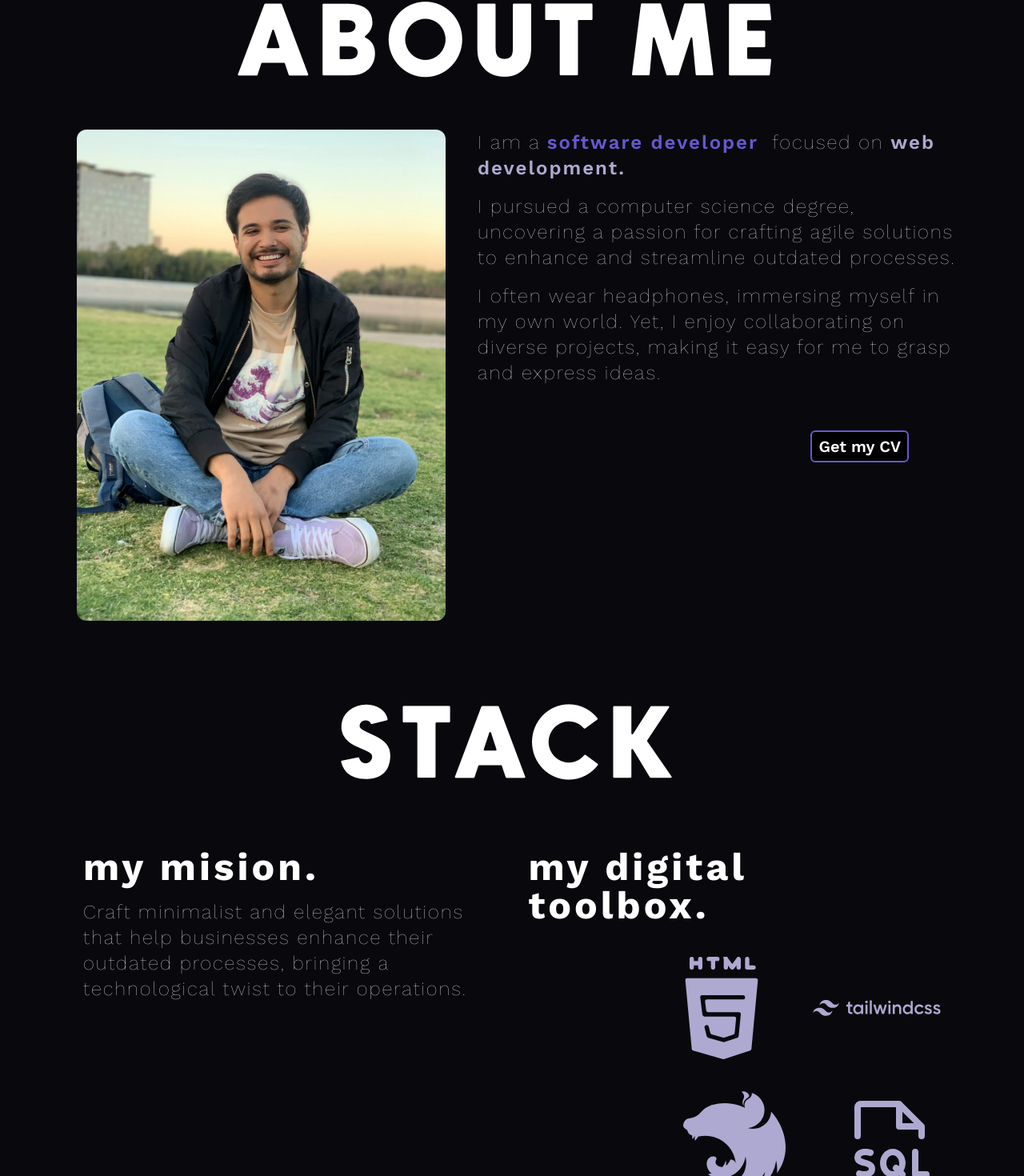
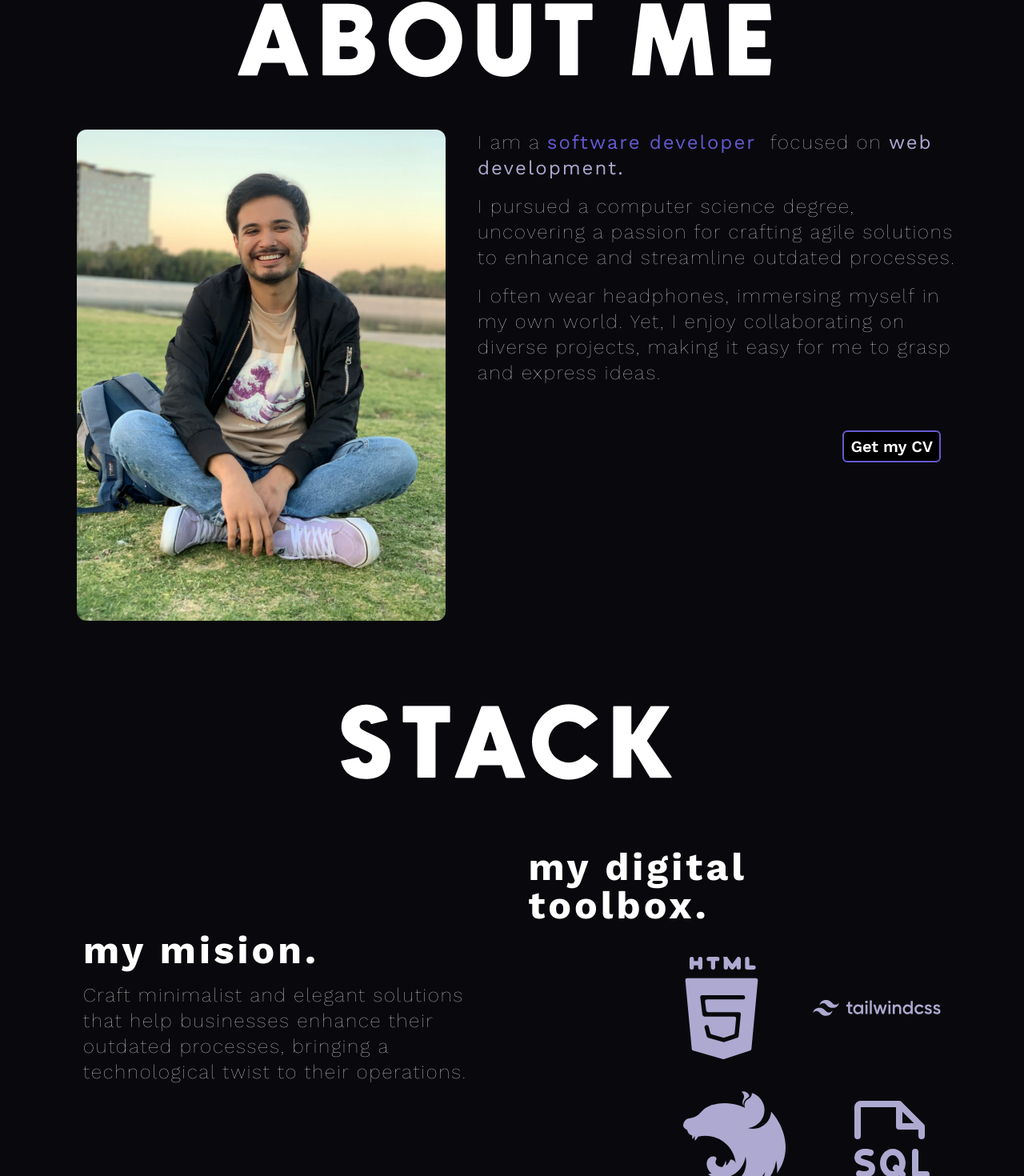
Before and after one commit to Oscar-FV/minimal-portfolio, a React (Vite) app: page / in a window 1280 px wide. Shown: the part 882-2352 px from the top of the page at 80% size. Built offline with nearby package versions, Linux system fonts and the light colour scheme; some icons are missing.

Commit message:
fixewd margins for mobile

```diff
--- a/src/App.tsx
+++ b/src/App.tsx
@@ -9,7 +9,7 @@ function App() {
   return (
     <>
       <NavBar />
-      <Container className="font-newake flex flex-col justify-center items-center">
+      <Container className="font-newake flex flex-col justify-center items-center min-h-screen">
         <Logo />
       </Container>
 
@@ -18,7 +18,7 @@ function App() {
         <AboutMe />
       </Container>
 
-      <Container className="mx-10 lg:mx-16">
+      <Container className="lg:mx-16">
         <Stack />
       </Container>
 
--- a/src/components/AboutMe/AboutMe.tsx
+++ b/src/components/AboutMe/AboutMe.tsx
@@ -13,15 +13,15 @@ const AboutMe = () => {
         alt="A Very Talented web Dev"
       />
 
-      <div id="aboutMe" className="lg:sticky lg:top-0">
+      <div id="aboutMe" className="lg:sticky lg:top-0 w-10/12">
         <div
-          className={`px-14 lg:px-0 w-full lg:sticky space-y-4 lg:transform lg:transition-transform lg:duration-500 ease-in-out font-thin ${
+          className={`w-full lg:sticky space-y-4 lg:transform lg:transition-transform lg:duration-500 ease-in-out font-thin ${
             isNavBarFixed ? "lg:translate-y-20" : ""
           }`}
         >
           <p className="text-white text-base lg:text-2xl font-worksans lg:h-fit whitespace-pre-wrap tracking-[2px] flex-1 lg:px-10 xl:pr-5">
-              I am a <strong className="text-accent font-semibold">
-                software developer </strong> focused on <strong className="text-primary font-semibold">web development.</strong>
+              I am a <strong className="text-accent ">
+                software developer </strong> focused on <strong className="text-primary ">web development.</strong>
             </p>
             <p className="text-white text-base  lg:text-2xl font-worksans lg:h-fit whitespace-pre-wrap tracking-[2px] flex-1 lg:px-10 xl:pr-5"    >
             I pursued a computer science degree, uncovering a passion for crafting agile solutions to enhance and streamline outdated processes.
@@ -31,7 +31,7 @@ const AboutMe = () => {
             I often wear headphones, immersing myself in my own world. Yet, I enjoy collaborating on diverse projects, making it easy for me to grasp and express ideas.
             </p>
 
-          <div className="flex justify-end lg:px-10 xl:px-20">
+          <div className="flex justify-end lg:px-10">
             <button
               className="btn btn-primary my-5 lg:my-10 text-base lg:text-xl "
               onClick={downloadCV}
--- a/src/components/Container/Container.tsx
+++ b/src/components/Container/Container.tsx
@@ -8,7 +8,7 @@ interface ContainerProps{
 
 const Container = ( {children, className}: ContainerProps ) => {
   return (
-    <div className={` py-5 min-h-screen ${className}`} >
+    <div className={` py-5 ${className}`} >
 
         {children}
 
--- a/src/components/Stack/Stack.tsx
+++ b/src/components/Stack/Stack.tsx
@@ -7,8 +7,8 @@ const Stack = () => {
   return (
     <>
       <Tittle tittle="Stack" />
-      <div className="flex flex-col lg:flex-row gap-4 lg:gap-10 pt-5 px-5 lg:px-0">
-        <div className="flex flex-col lg:w-1/2 mb-8 lg:px-10 xl:pr-5 gap-y-1 lg:gap-y-4">
+      <div className="flex flex-col lg:flex-row gap-4 lg:gap-10 pt-5 lg:px-0 lg:w-full items-center justify-center">
+        <div className="flex flex-col w-10/12 lg:w-1/2 mb-8 lg:px-10 xl:pr-5 gap-y-1 lg:gap-y-4">
           <h1 className="text-3xl lg:text-5xl font-worksans font-bold text-white tracking-[4px]">
             my mision.
           </h1>
@@ -19,7 +19,7 @@ const Stack = () => {
           </p>
         </div>
 
-        <div className="flex flex-col gap-4 lg:gap-10 lg:w-1/2 lg:pr-10">
+        <div className="flex flex-col gap-4 lg:gap-10 w-10/12 lg:w-1/2 lg:pr-10">
           <h1 className="text-3xl lg:text-5xl font-worksans font-bold text-white tracking-[4px]">
               my digital toolbox.
           </h1>
```
Also changed, not shown: src/components/CustomIcons/Tailwind.tsx (+0 -4 lines).
